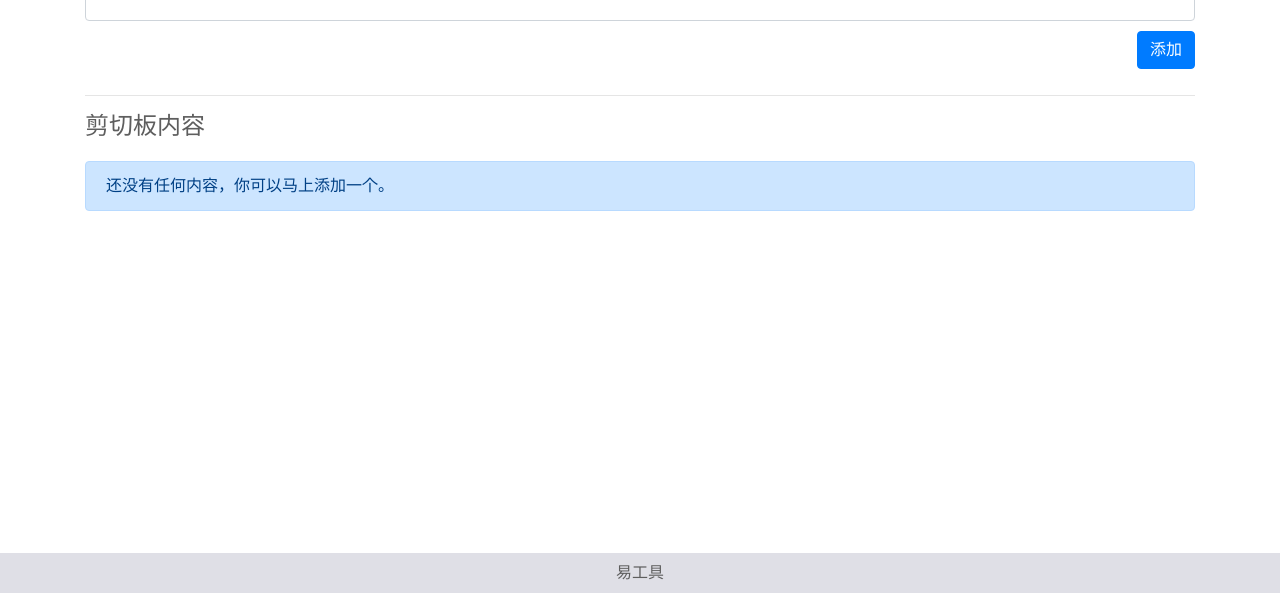
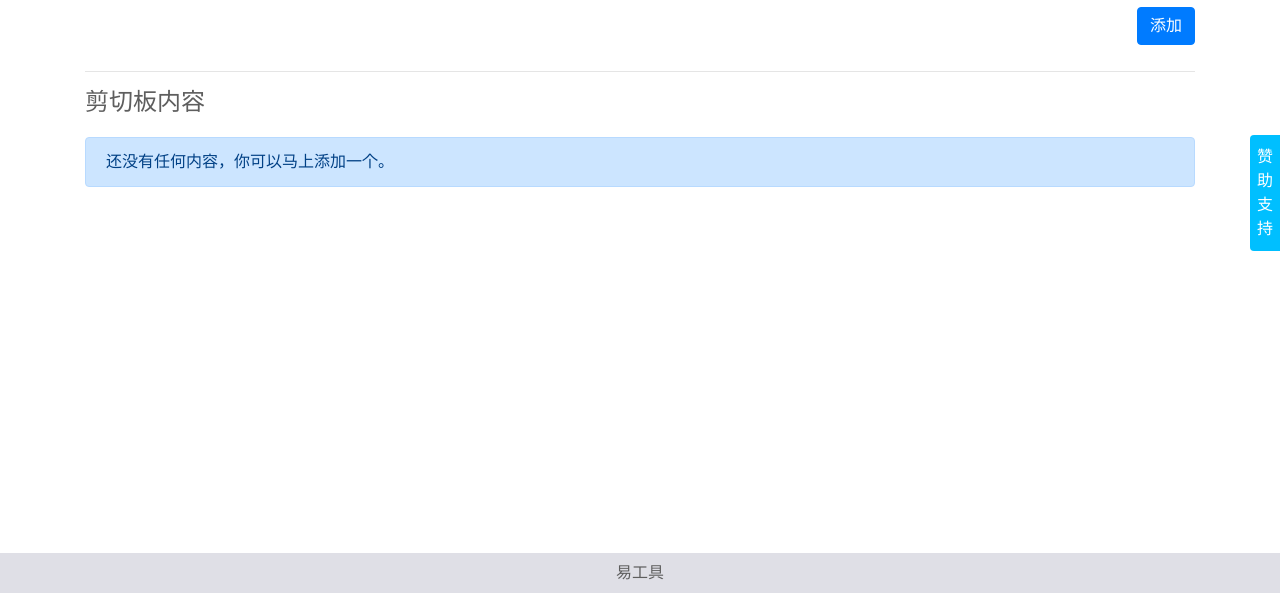
Before and after one commit to nick-running/easy-tools, a plain HTML site: page clipboard.html in a window 1280 px wide. Shown: the part 207-800 px from the top of the page. Drawn offline with nearby package versions, Linux system fonts and the light colour scheme.

Commit message:
加入赞助

```diff
--- a/clipboard.html
+++ b/clipboard.html
@@ -54,6 +54,22 @@
         }
         textarea{
             resize: none;
+        }
+        .donate-box{
+	        position: fixed;
+	        right: 0;
+	        top: 50%;
+	        background-color: deepskyblue;
+	        border-radius: 4px 0 0 4px;
+	        width: 30px;
+	        margin-top: -58px;
+	        padding: 10px 0;
+	        text-align: center;
+	        color: white;
+	        cursor: pointer;
+        }
+        .donate-box:hover{
+	        background-color: #007bff;
         }
     </style>
 
@@ -143,7 +159,7 @@
 					        </button>
 				        </div>
 				        <div class="modal-body">
-					        <img src="/static/images/donate.jpg" style="width: 100%">
+					        <img src="./static/images/donate.jpg" style="width: 100%">
 				        </div>
 				        <div class="modal-footer">
 					        <button @click="donateModal.visible=false" type="button" class="btn btn-primary" data-dismiss="modal">关闭</button>
```
